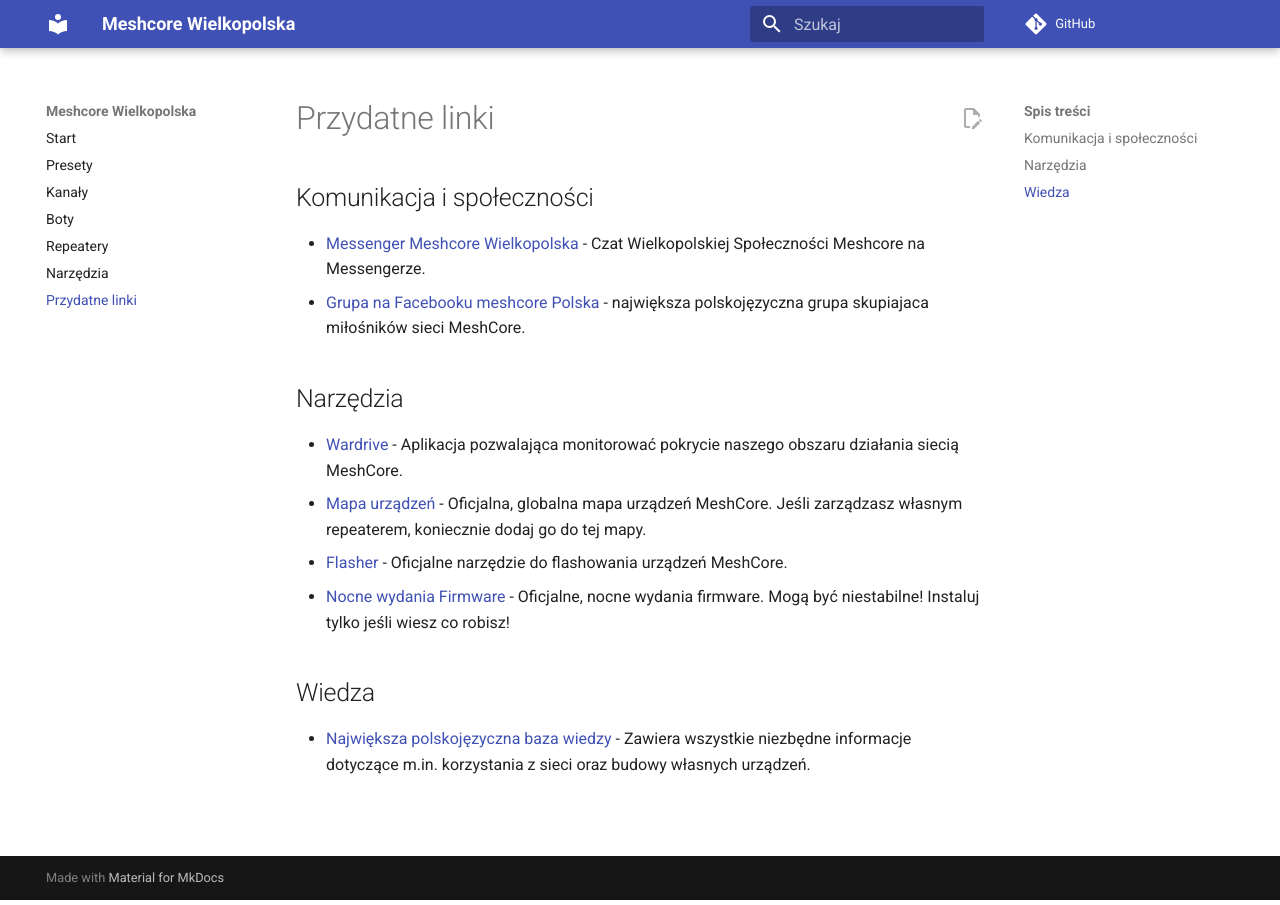
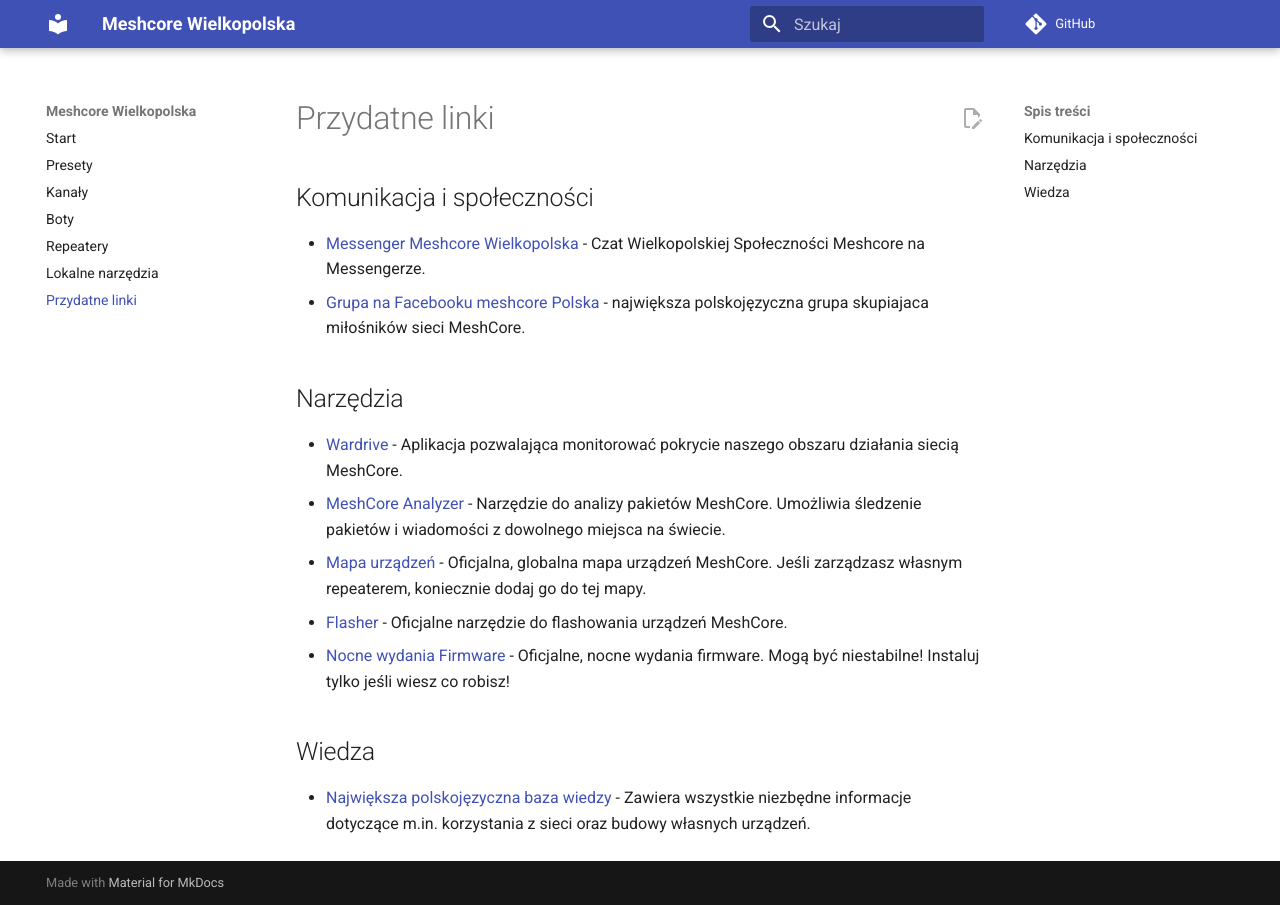
Before and after one commit to chybaDapi/awesome-meshcore-wlkp, an MkDocs documentation site: the page built from docs/resources.md, in a window 1280 px wide. Built offline with MkDocs 1.6.1 and Material for MkDocs 9.7.7, drawn with Linux system fonts in a browser that asks for light colours; comment, search, counter and statistics services are not loaded.

Commit message:
Added link to MeshCore Analyzer

```diff
--- a/docs/resources.md
+++ b/docs/resources.md
@@ -4,6 +4,7 @@
 
 ## Narzędzia
 * [Wardrive](/awesome-meshcore-wlkp/tools/#wardrive) - Aplikacja pozwalająca monitorować pokrycie naszego obszaru działania siecią MeshCore.
+* [MeshCore Analyzer](https://analyzer.letsmesh.net/) - Narzędzie do analizy pakietów MeshCore. Umożliwia śledzenie pakietów i wiadomości z dowolnego miejsca na świecie.
 * [Mapa urządzeń](https://map.meshcore.dev/) - Oficjalna, globalna mapa urządzeń MeshCore. Jeśli zarządzasz własnym repeaterem, koniecznie dodaj go do tej mapy.
 * [Flasher](https://flasher.meshcore.co.uk/) - Oficjalne narzędzie do flashowania urządzeń MeshCore.
 * [Nocne wydania Firmware](https://files.brazio.org/meshcore/nightly/companion/) - Oficjalne, nocne wydania firmware. Mogą być niestabilne! Instaluj tylko jeśli wiesz co robisz!
--- a/mkdocs.yml
+++ b/mkdocs.yml
@@ -23,7 +23,7 @@
   - Kanały: channels.md
   - Boty: bots.md
   - Repeatery: repeaters.md
-  - Narzędzia: tools.md
+  - Lokalne narzędzia: tools.md
   - Przydatne linki: resources.md
 
 markdown_extensions:
```
